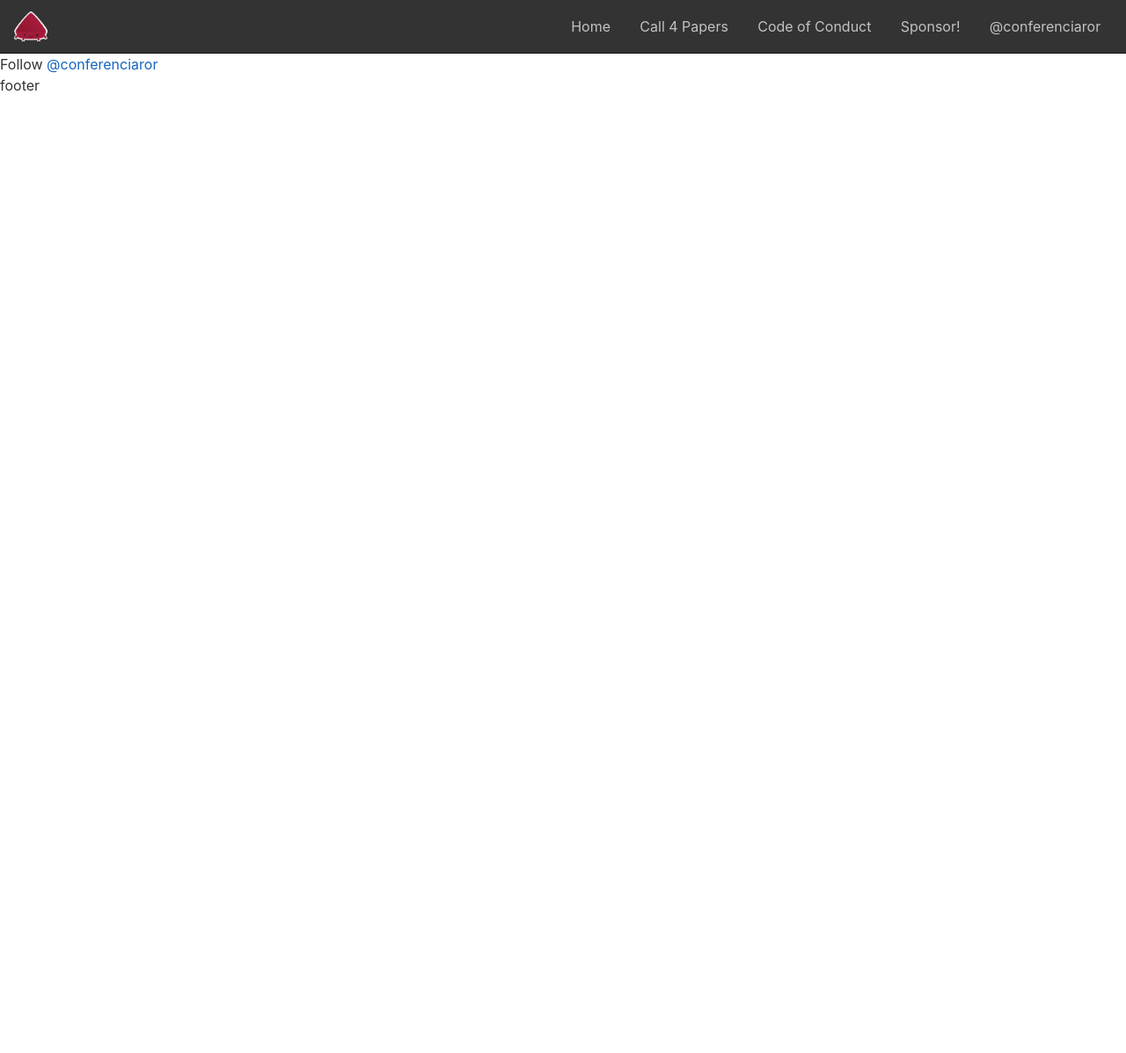
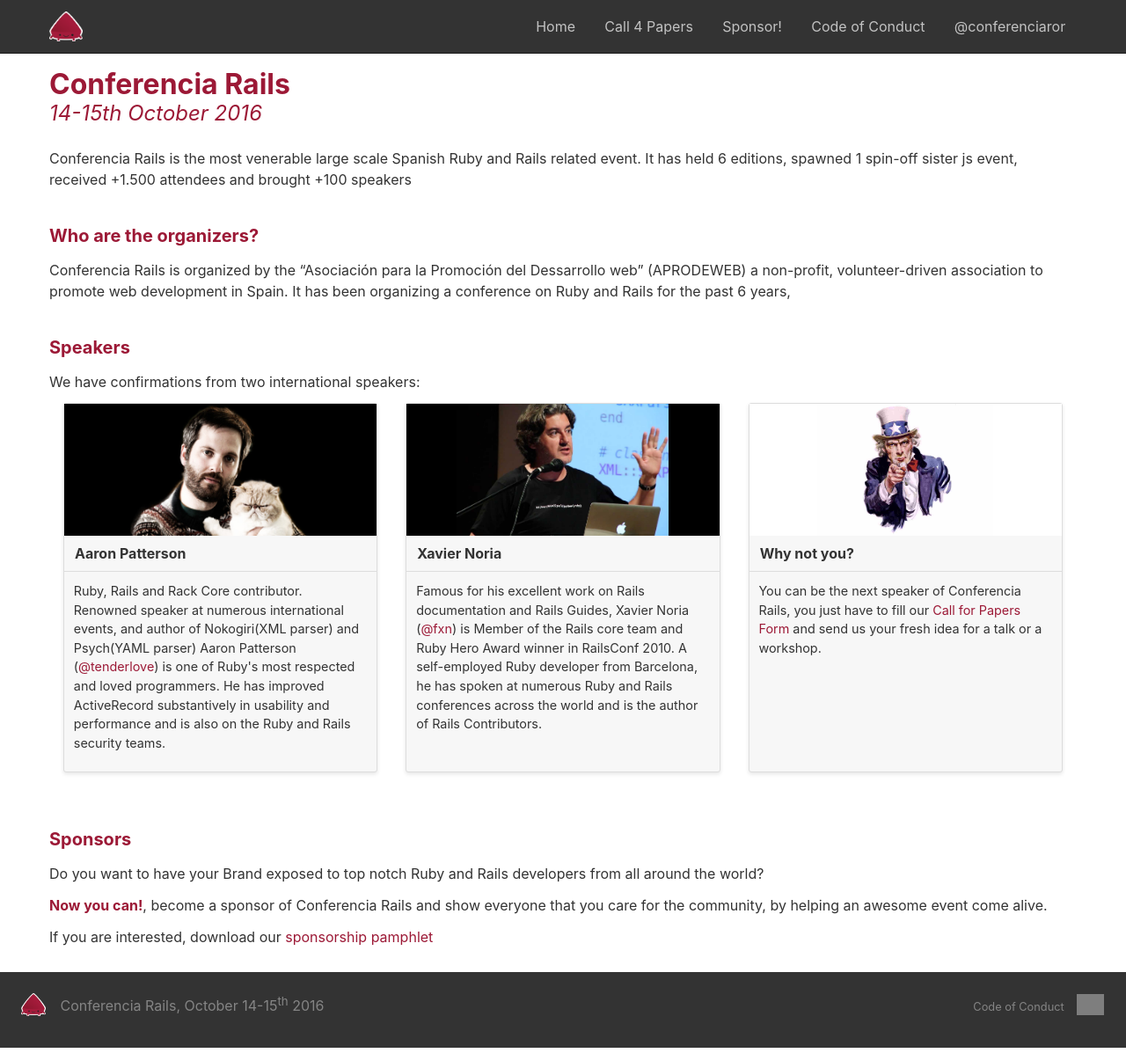
Before and after one commit to aprodeweb/conferenciaror.es, a Jekyll site: the page built from index.html, in a window 1280 px wide. Shown: the whole page at 88% size. Built offline with Jekyll 4.4.1, drawn with Linux system fonts in a browser that asks for light colours; before the commit the page ends 900 px from its top, so only the background shows below that; grey boxes are pictures that could not be loaded.

Commit message:
general overhaul for announcements

```diff
--- a/_layouts/default.html
+++ b/_layouts/default.html
@@ -19,17 +19,43 @@
         <nav role="navigation">
           <ul id="js-navigation-menu" class="navigation-menu show">
             <li class="nav-link"><a href='/index.html'>Home</a></li>
-            <li class="nav-link"><a href='/c4p.html'>Call 4 Papers</a></li>
+            <li class="nav-link"><a href='https://goo.gl/12KG1u' target='_blank'>Call 4 Papers</a></li>
+            <li class="nav-link"><a href='/index.html#sponsor'>Sponsor!</a></li>
             <li class="nav-link"><a href='/coc.html'>Code of Conduct</a></li>
-            <li class="nav-link"><a href='/sponsor.html'>Sponsor!</a></li>
             <li class="nav-link"><a href="http://twitter.com/conferenciaror">@conferenciaror</a> </li>
           </ul>
         </nav>
       </div>
     </header>
-    {{ content }}
-    <footer>
-      footer
-    </footer>
+    <div id="content">
+      {{ content }}
+    </div>
+
+    <!--<div class="wrapper-for-content-outside-of-footer">
+      Uncomment this whole section for a sticky footer. The content of the page should be inside of this .wrapper-for-content-outside-of-footer
+      </div>-->
+
+      <footer class="footer-2" role="contentinfo">
+        <div class="footer-logo">
+          <img src='img/logo.png' alt='manolo rubyto'>
+        </div>
+        <p>
+        Conferencia Rails, October 14-15<sup>th</sup> 2016
+        </p>
+
+        <div class="footer-secondary-links">
+          <ul>
+            <li><a href="/coc.html">Code of Conduct</a></li>
+          </ul>
+
+          <ul class="footer-social">
+            <li>
+              <a href="http://twitter.com/conferenciaror" target="_blank">
+                <img src="https://raw.githubusercontent.com/thoughtbot/refills/master/source/images/twitter-logo-circle.png" alt="Twitter">
+              </a>
+            </li>
+          </ul>
+        </div>
+      </footer>
   </body>
 </html>
--- /dev/null
+++ b/_sass/cards.scss
@@ -0,0 +1,84 @@
+.cards {
+  display: flex;
+  flex-wrap: wrap;
+  justify-content: space-between;
+}
+
+.card {
+  $base-border-color: gainsboro !default;
+  $base-border-radius: 3px !default;
+  $base-background-color: white !default;
+  $base-spacing: 1.5em !default;
+  $action-color: #477DCA !default;
+  $dark-gray: #333 !default;
+  $base-font-color: $dark-gray !default;
+  $card-border-color: $base-border-color;
+  $card-border: 1px solid $card-border-color;
+  $card-background: lighten($card-border-color, 10%);
+  $card-header-background: $card-background;
+  $card-margin: 1em;
+  $card-image-hover-opacity: 0.7;
+  $card-image-hover-color: #F8F2B4;
+
+  background-color: $card-background;
+  border: $card-border;
+  border-radius: $base-border-radius;
+  box-shadow: 0 2px 4px darken($base-background-color, 10%);
+  cursor: pointer;
+  flex-basis: 15em;
+  flex-grow: 1;
+  margin: 0 $card-margin $base-spacing $card-margin;
+  position: relative;
+  transition: all 0.2s ease-in-out;
+
+  .card-image {
+    background-color: $card-image-hover-color;
+    height: 150px;
+    max-height: 150px;
+    overflow: hidden;
+
+    img {
+      @include border-top-radius($base-border-radius);
+      opacity: 1;
+      transition: all 0.2s ease-in-out;
+      width: 100%;
+    }
+  }
+
+  .card-header {
+    background-color: $card-header-background;
+    border-bottom: $card-border;
+    border-radius: $base-border-radius $base-border-radius 0 0;
+    font-weight: bold;
+    line-height: 1.5em;
+    padding: ($base-spacing / 3) ($base-spacing / 2);
+    transition: all 0.2s ease-in-out;
+  }
+
+  .card-copy {
+    font-size: 0.9em;
+    line-height: 1.5em;
+    padding: ($base-spacing / 2) ($base-spacing / 2);
+
+    p {
+      margin: 0 0 ($base-spacing / 2);
+    }
+  }
+
+  &:focus,
+  &:hover {
+    cursor: pointer;
+
+    img {
+      opacity: $card-image-hover-opacity;
+    }
+  }
+
+  &:active {
+    background-color: $card-background;
+
+    .card-header {
+      background-color: $card-background;
+    }
+  }
+}
--- /dev/null
+++ b/_sass/footer.scss
@@ -0,0 +1,133 @@
+// Uncomment this for a sticky footer.
+//
+// .wrapper-for-content-outside-of-footer {
+//   min-height: 100%;
+//   height: auto !important;
+//   height: 100%;
+//   margin: 0 auto -4em;
+// }
+
+// html, body {
+//  height: 100%;
+// }
+
+// .wrapper-for-content-outside-of-footer::after {
+//   content: "";
+//   display: block;
+// }
+
+// .footer-2, .wrapper-for-content-outside-of-footer::after {
+//   height: 17em;
+
+//   @include media($large-screen) {
+//     height: 4em;
+//   }
+// }
+
+.footer-2 {
+  $base-spacing: 1.5em !default;
+  $action-color: #477DCA !default;
+  $medium-screen: 40em !default;
+  $large-screen: 53.75em !default;
+  $footer-background: #333;
+  $footer-color: white;
+  $footer-link-color: transparentize($footer-color, 0.6);
+  $footer-disclaimer-color: transparentize($footer-color, 0.6);
+
+  background: $footer-background;
+  display: inline-block;
+  padding: $base-spacing;
+  width: 100%;
+
+  .footer-logo {
+    margin-bottom: 1em;
+    margin-right: 1em;
+
+    @include media($large-screen) {
+      float: left;
+      margin-bottom: 0;
+    }
+  }
+
+  .footer-logo img {
+    height: 1.6em;
+  }
+
+  ul {
+    line-height: 1.5em;
+    margin: 0 0 1em 0;
+    padding: 0;
+
+    @include media($large-screen) {
+      float: left;
+      line-height: 1.8em;
+      margin-bottom: 0;
+      margin-left: 1em;
+    }
+  }
+
+  ul li {
+    list-style: none;
+    padding-right: 1em;
+
+    @include media($large-screen) {
+      display: inline;
+      text-align: left;
+    }
+  }
+  p {
+    color: $footer-link-color;
+    float: left;
+  }
+  ul li a {
+    color: $footer-link-color;
+    text-decoration: none;
+
+    &:focus,
+    &:hover {
+      color: transparentize($footer-color, 0);
+    }
+  }
+
+  .footer-secondary-links {
+    @include media($large-screen) {
+      float: right;
+    }
+
+    li {
+      font-size: 0.8em;
+    }
+
+    ul.footer-social {
+      margin: 1em 0 0 0;
+
+      @include media($large-screen) {
+        float: right;
+        margin-top: 0;
+      }
+
+      li {
+        float: left;
+        font-size: 1em;
+        line-height: 0;
+        margin: 0;
+        padding-right: 0.7em;
+
+        &:last-child {
+          padding-right: 0;
+        }
+      }
+
+      img {
+        height: 1.6em;
+        opacity: 0.7;
+        padding: 1px;
+
+        &:focus,
+        &:hover {
+          opacity: 1;
+        }
+      }
+    }
+  }
+}
--- a/_sass/navigation.scss
+++ b/_sass/navigation.scss
@@ -26,6 +26,7 @@
   z-index: 999;
 
   .navigation-wrapper {
+    @include outer-container();
     @include clearfix;
     position: relative;
     z-index: 9999;
--- a/coc.html
+++ b/coc.html
@@ -3,7 +3,7 @@
 ---
 <article>
   <section class="coc">
-    <h1>Conference Code of Conduct</h1>
+    <h1>Code of Conduct</h1>
     <p>All attendees, speakers, sponsors and volunteers at our conference are
     required to agree with the following code of conduct. Organisers will
     enforce this code throughout the event. We expect cooperation from all
--- a/css/style.scss
+++ b/css/style.scss
@@ -1,6 +1,8 @@
 ---
 ---
 /* all css */
+
+$ruby: #9C1936;
 
 @import "bourbon/bourbon";  /* reset format */
 @import "base/base";  /* reset format */
@@ -8,13 +10,62 @@
 
 html {
   box-sizing: border-box;
+  height: 100vh;
 }
 *, *:before, *:after {
   box-sizing: inherit;
 }
 body {
   margin: 0px;
+  height: 85%;
 }
 
 /* navigation */
 @import "navigation";
+@import "cards";
+@import "footer";
+
+div#content{
+  @include outer-container();
+  @include padding(1em);
+}
+
+h1, h2, h3, b, strong, a{
+  color: $ruby;
+}
+a:hover, a:active{
+  color: $ruby;
+  text-decoration: underline;
+}
+h1 {
+  font-size: 200%;
+  em.date {
+    display: block;
+    font-size: 75%;
+    font-weight: normal;
+  }
+}
+
+h2 {
+  margin-top: 2em;
+}
+.card{
+.card-image {
+  background-color: white;
+  background-size: contain;
+  background-repeat: no-repeat;
+  background-position: center;
+  &.aaron{
+    background-color: black;
+    background-image: url('/img/aaron.patterson.jpg')
+  }
+  &.xavi{
+    background-color: black;
+    background-image: url('/img/xavi.noria.jpg')
+  }
+  &.submissions{
+    background-color: white;
+    background-image: url('/img/uncle.sam.jpg')
+  }
+}
+}
--- a/index.html
+++ b/index.html
@@ -1,9 +1,87 @@
 ---
 title: near you
+speakers:
+  - name: Aaron Patterson
+    img: aaron
+    bio: |
+      Ruby, Rails and Rack Core contributor. Renowned
+      speaker at numerous international events,  and author of Nokogiri(XML
+      parser) and Psych(YAML parser) Aaron Patterson
+      (<a href='https://twitter.com/tenderlove' target='_blank'>@tenderlove</a>)
+      is one of Ruby's most respected and loved programmers. He has improved
+      ActiveRecord substantively in usability and performance and is also
+      on the Ruby and Rails security teams.
+  - name: Xavier Noria
+    img: xavi
+    bio: |
+     Famous for his excellent work on Rails documentation and Rails
+     Guides, Xavier Noria
+     (<a href='https://twitter.com/fxn' target='_blank'>@fxn</a>)
+     is Member of the Rails core team and Ruby Hero
+     Award winner in RailsConf 2010. A self-employed Ruby developer from
+     Barcelona, he has spoken at numerous Ruby and Rails conferences
+     across the world and is the author of Rails Contributors.
+  - name: Why not you?
+    img: submissions
+    bio: |
+      You can be the next speaker of Conferencia Rails, you just have to fill
+      our <a href='https://goo.gl/12KG1u'>Call for Papers Form</a> and send us
+      your fresh idea for a talk or a workshop.<br>
+
 ---
-<div id='content'>
-	Follow
-	<a href="http://twitter.com/conferenciaror">
-		@conferenciaror
-	</a>
-</div>
+<h1>Conferencia Rails <em class='date'>14-15th October 2016</em></h1>
+
+<p>
+Conferencia Rails is the most venerable large
+scale Spanish Ruby and Rails related event. It has held 6 editions,
+spawned 1 spin-off sister js event, received +1.500 attendees and
+brought +100 speakers
+</p>
+<h2> Who are the organizers?</h2>
+<p>Conferencia Rails is
+organized by the “Asociación para la Promoción del Dessarrollo
+web” (APRODEWEB) a non-profit, volunteer-driven association
+to promote web development in Spain. It has been organizing a
+conference on Ruby and Rails for the past 6 years,
+</p>
+<section id='speakers'>
+  <a name='#speakers'></a>
+  <h2>Speakers</h2>
+  <p>
+  We have confirmations from two international speakers:
+  </p>
+  <div class="cards">
+    {% for speaker in page.speakers %}
+
+    <div class="card">
+      <div class="card-image {{speaker.img}}">
+      </div>
+      <div class="card-header">
+        {{speaker.name}}
+      </div>
+      <div class="card-copy">
+        <p>{{speaker.bio}}</p>
+      </div>
+    </div>
+    {% endfor %}
+  </div>
+</section>
+
+<section id='sponsor'>
+  <a name='#sponsor'></a>
+  <h2>Sponsors</h2>
+  <p>
+  Do you want to have your Brand exposed to top notch Ruby and Rails developers
+  from all around the world?
+  </p>
+
+  <p>
+  <b>Now you can!</b>, become a sponsor of Conferencia Rails and show everyone
+  that you care for the community, by helping an awesome event come alive.
+  </p>
+
+  <p>If you are interested, download our
+  <a href='/sponsor.pdf' target='_blank'>sponsorship pamphlet</a></p>
+  </p>
+
+</section>
```
Also changed, not shown: c4p.html (+4 -14 lines), img/aaron.patterson.jpg (added), img/uncle.sam.jpg (added), img/xavi.noria.jpg (added), 1 other file.
